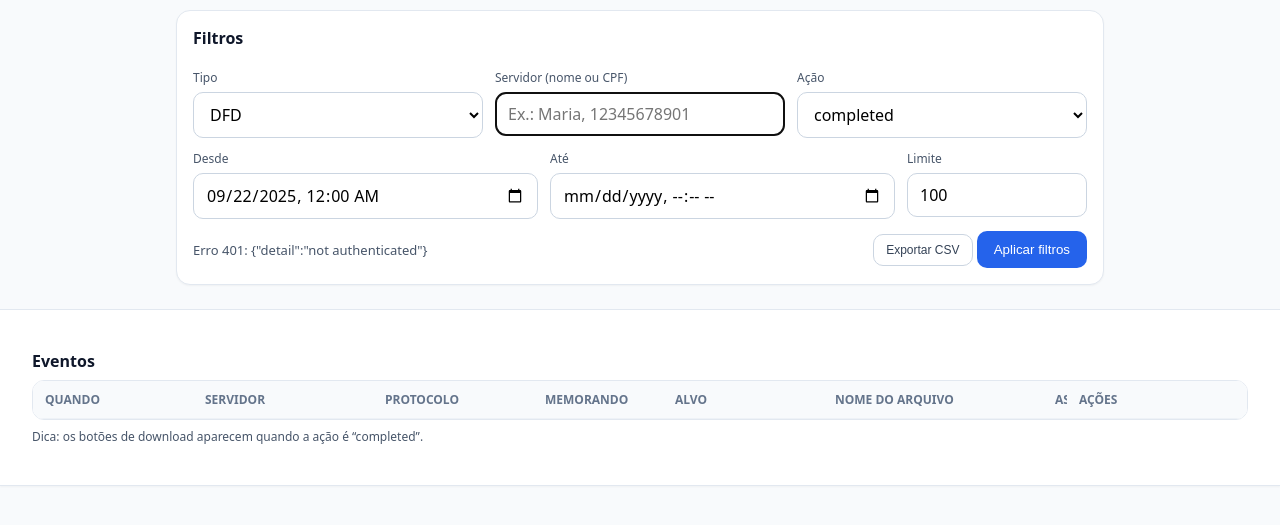
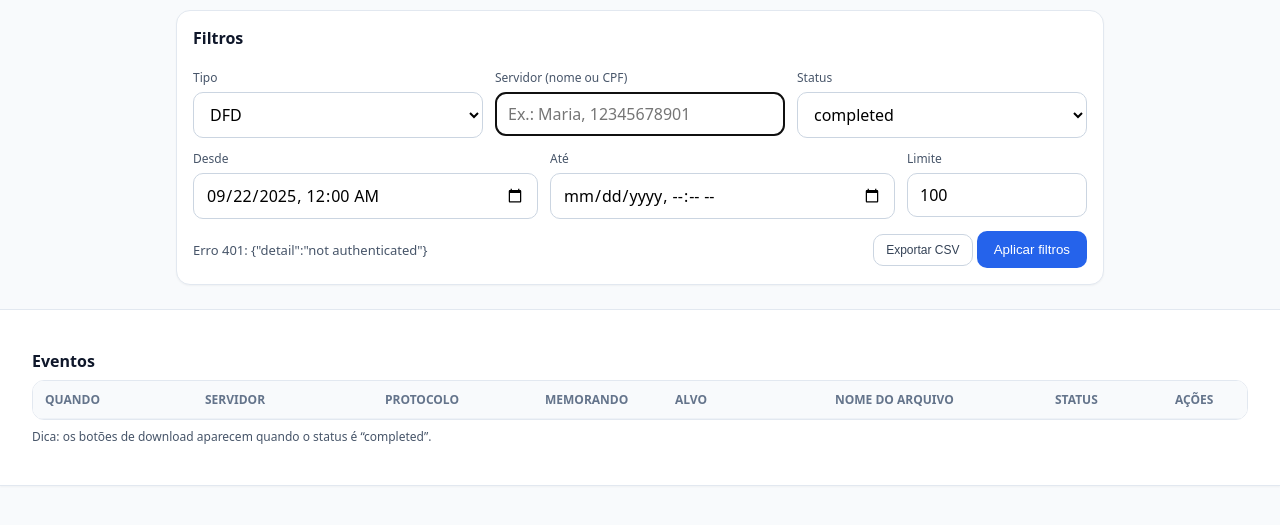
Before and after one commit to oBaldon/portal-agepar, a FastAPI app: template apps/bff/app/automations/templates/controle/ui.html in a window 1280 px wide. Shown: the part 63-588 px from the top of the page. Run offline with FastAPI, Linux system fonts and the light colour scheme; the template is opened without the code that fills it, so the values that code supplies are empty; some libraries are stand-ins or nearby versions.

Commit message:
feat: update UI labels and add status column to automation results table

```diff
--- a/apps/bff/app/automations/templates/controle/ui.html
+++ b/apps/bff/app/automations/templates/controle/ui.html
@@ -1,4 +1,3 @@
-<!-- app/automations/templates/controle/ui.html -->
 <!doctype html>
 <html lang="pt-BR">
 <head>
@@ -84,7 +83,7 @@
         <input id="username" placeholder="Ex.: Maria, 12345678901" />
       </div>
       <div class="col">
-        <label for="action">Ação</label>
+        <label for="action">Status</label>
         <!-- será populado dinamicamente -->
         <select id="action">
           <option value="">(Todas)</option>
@@ -129,6 +128,7 @@
           <col style="width:160px"><!-- ALVO -->
           <col style="width:220px"><!-- NOME DO ARQUIVO -->
           <col><!-- ASSUNTO -->
+          <col style="width:120px"><!-- STATUS -->
           <col style="width:180px"><!-- AÇÕES -->
         </colgroup>
         <thead>
@@ -140,13 +140,14 @@
             <th>ALVO</th>
             <th>NOME DO ARQUIVO</th>
             <th>ASSUNTO</th>
+            <th class="nowrap">STATUS</th>
             <th class="nowrap">AÇÕES</th>
           </tr>
         </thead>
         <tbody></tbody>
       </table>
     </div>
-    <div class="note" style="margin-top:8px">Dica: os botões de download aparecem quando a ação é “completed”.</div>
+    <div class="note" style="margin-top:8px">Dica: os botões de download aparecem quando o status é “completed”.</div>
   </div>
 </div>
 
@@ -255,6 +256,7 @@
     const alvo      = (payload.diretoriaDemandante || payload.diretoria_demandante || payload.modeloSlug || row.target_kind || "").toString().trim();
     const filename  = (extra.filename || pickFilenameFromResult(result) || "").toString().trim();
     const assunto   = (extra.assunto || result.assunto || buildAssuntoFromPayload(payload) || "").toString().trim();
+    const status    = (row.action || "").toString().trim();
 
     // QUANDO: usa ts do evento; fallback created/updated da submission
     let quando = row.ts;
@@ -263,10 +265,10 @@
     }
 
     const sid = getSid(row);
-    // ação "completed" habilita download
+    // status "completed" habilita download
     const canDownload = !!sid && String(row.action||"").toLowerCase() === "completed";
 
-    return { quando, username, protocolo, numero, alvo, filename, assunto, sid, canDownload };
+    return { quando, username, protocolo, numero, alvo, filename, assunto, status, sid, canDownload };
   }
 
   async function ensureSubmission(sid){
@@ -297,6 +299,7 @@
       <td class="wrap-any js-alvo">—</td>
       <td class="wrap-any js-filename">—</td>
       <td class="wrap-any js-assunto">—</td>
+      <td class="nowrap js-status">—</td>
       <td class="nowrap js-acoes"><span class="note">—</span></td>
     `;
     tbody.appendChild(tr);
@@ -311,6 +314,7 @@
     tr.querySelector(".js-alvo").textContent     = cols.alvo || "—";
     tr.querySelector(".js-filename").textContent = cols.filename || "—";
     tr.querySelector(".js-assunto").textContent  = cols.assunto || "—";
+    tr.querySelector(".js-status").textContent   = cols.status || "—";
 
     const cell = tr.querySelector(".js-acoes");
     cell.innerHTML = "";
```
